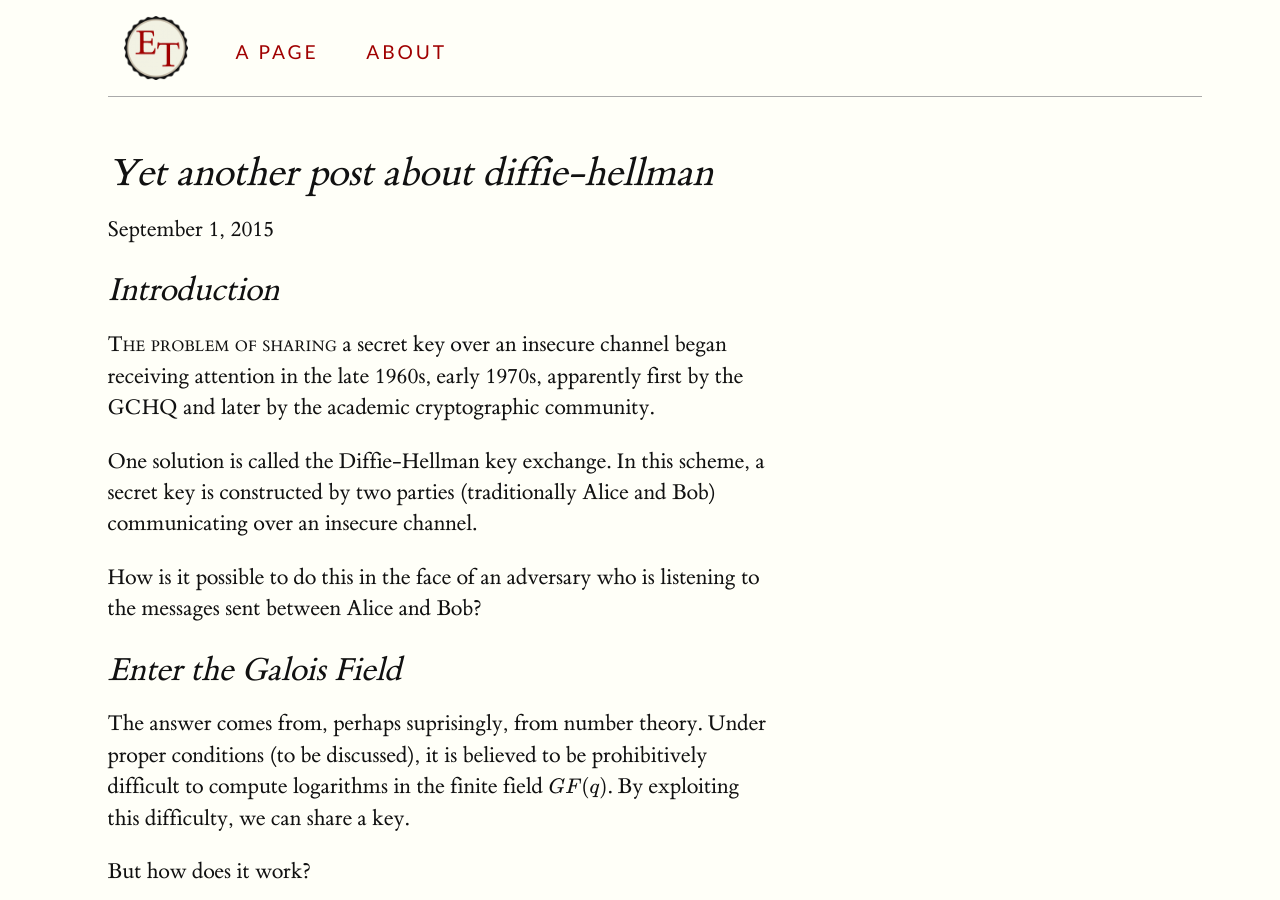
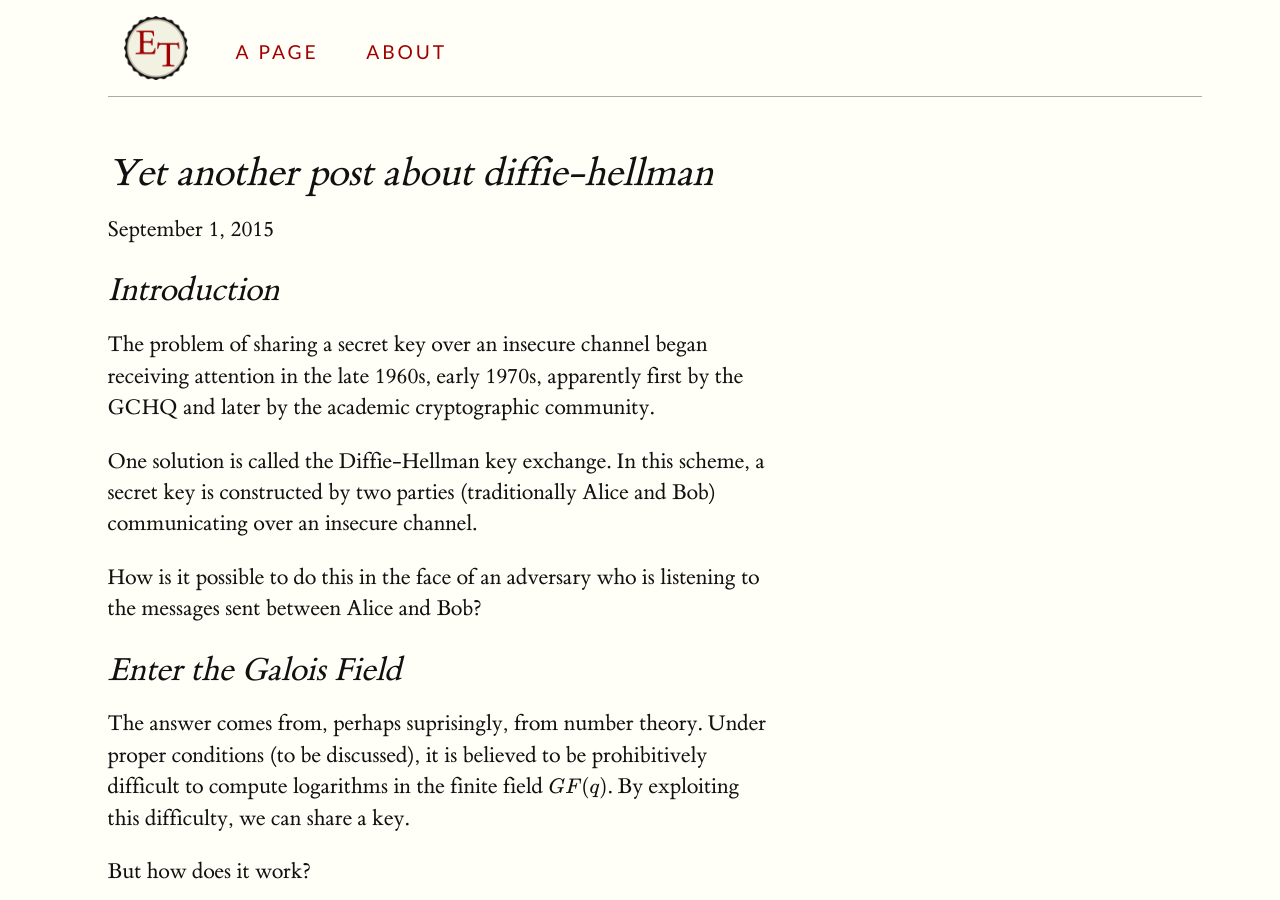
Before and after one commit to eu90h/eu90h.github.io, a Jekyll site: the page built from _posts/2015-09-01-discrete-logs.md, in a window 1280 px wide and 900 px high. Built offline with Jekyll 4.4.1, drawn with Linux system fonts in a browser that asks for light colours; formulas are drawn with MathJax 3; part of the change alters nothing that is shown.

Commit message:
fixed unrecognized tag

```diff
--- a/_posts/2015-09-01-discrete-logs.md
+++ b/_posts/2015-09-01-discrete-logs.md
@@ -6,7 +6,7 @@ categories: cryptography number-theory
 ---
 ## Introduction
 
-{% newthought 'The problem of sharing' %} a secret key over an insecure channel began receiving attention in the late 1960s, early 1970s, apparently first by the GCHQ and later by the academic cryptographic community.
+The problem of sharing a secret key over an insecure channel began receiving attention in the late 1960s, early 1970s, apparently first by the GCHQ and later by the academic cryptographic community.
 
 One solution is called the Diffie-Hellman key exchange. In this scheme, a secret key is constructed by two parties (traditionally Alice and Bob) communicating over an insecure channel.
 
```
